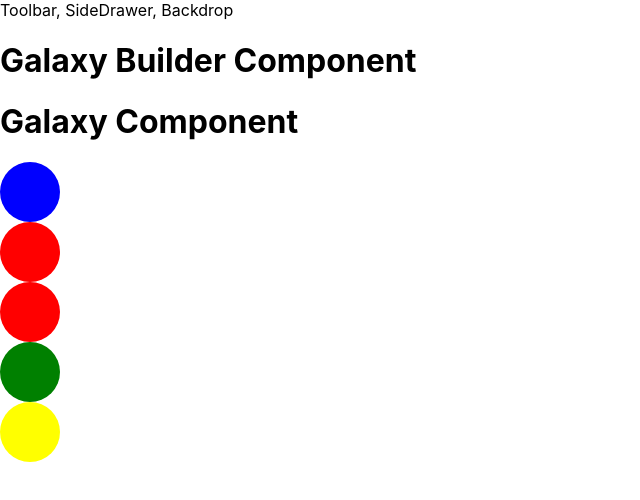
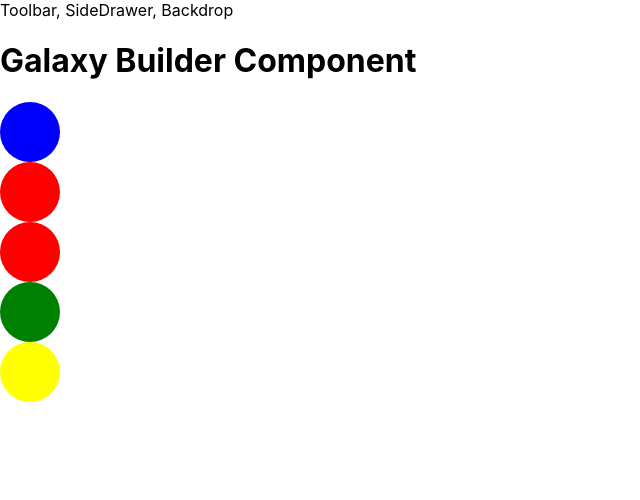
Before and after one commit to mcheng09/react-galaxy-builder, a React app: page / in a window 1280 px wide. Shown: the top 500 px of the page, without its empty margins (0-640 px from the left). Built offline with nearby package versions, Linux system fonts and the light colour scheme.

Commit message:
feat(Galaxy): adds feature to render Planet dynamically

```diff
--- a/src/components/Galaxy/Galaxy.js
+++ b/src/components/Galaxy/Galaxy.js
@@ -3,14 +3,17 @@ import React from 'react';
 import Planet from './Planet/Planet'
 
 const galaxy = (props) => {
+
+  const transformedPlanets = Object.keys(props.planets)
+    .map(planet => {
+      return [...Array(props.planets[planet])].map((_, i) => {
+        return <Planet key={planet + i} type={planet} />
+      });
+    });
+
   return (
     <div className='Galaxy'>
-      <h1>Galaxy Component</h1>
-      <Planet type='mercury' />
-      <Planet type='mars' />
-      <Planet type='mars' />
-      <Planet type='jupiter' />
-      <Planet type='saturn' />
+      { transformedPlanets }
     </div>
   )
 }
```
